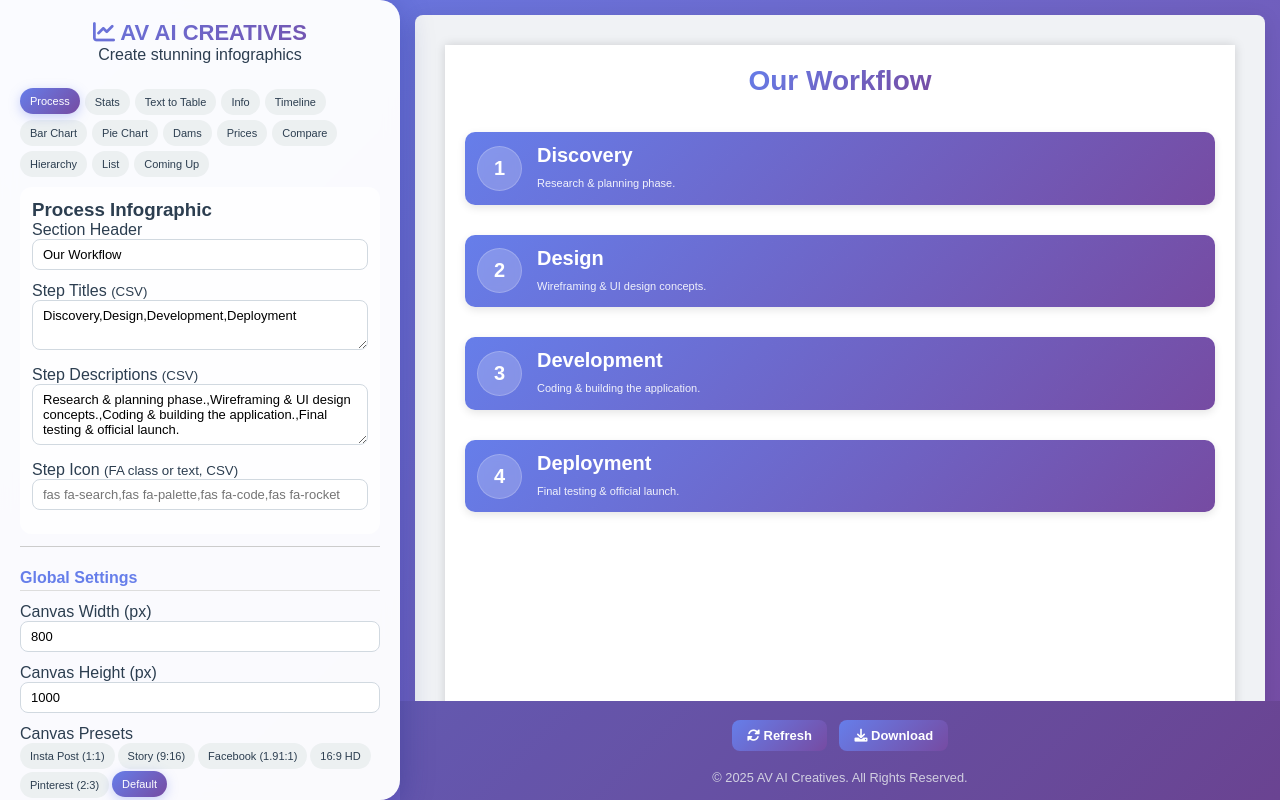
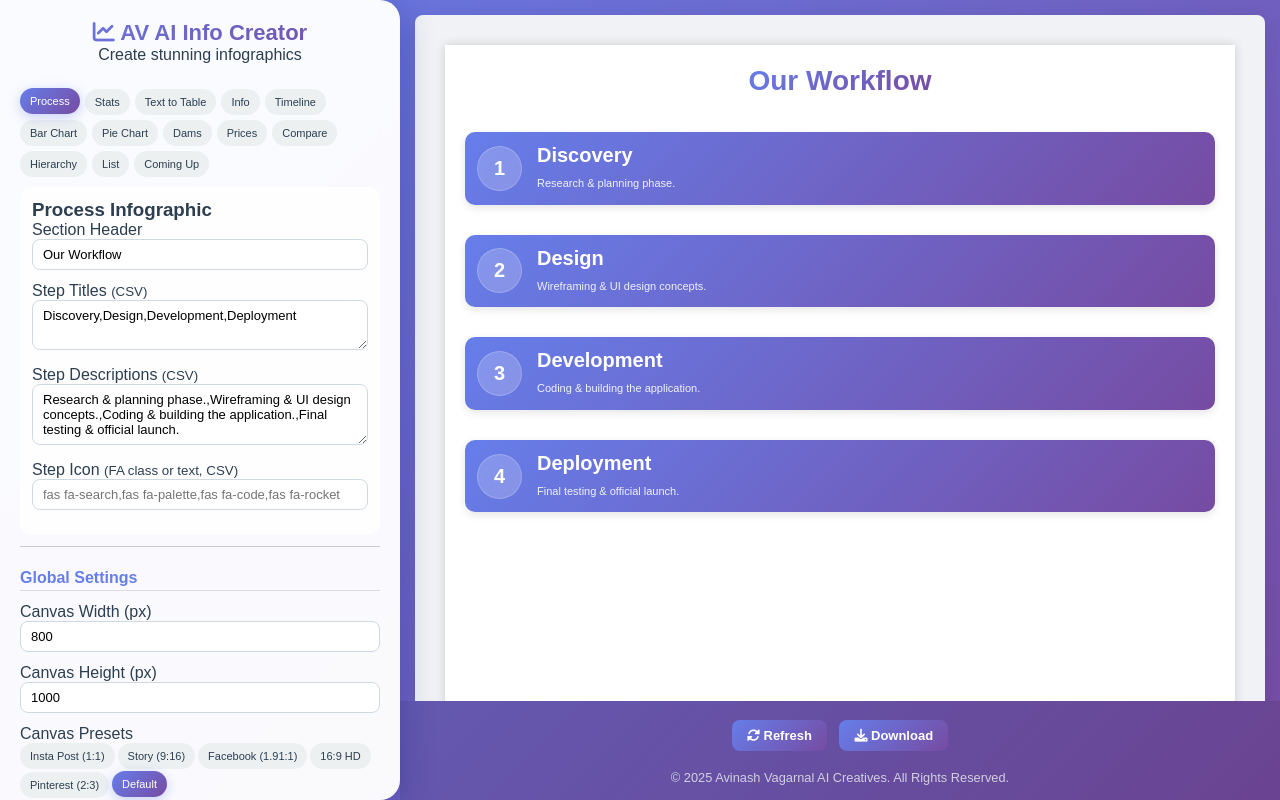
Before and after one commit to avi1995vag/avinfocreator, a plain HTML site: page creator.html in a window 1280 px wide. Drawn offline with nearby package versions, Linux system fonts and the light colour scheme; a web font is replaced by a local one.

Commit message:
Update creator.html

```diff
--- a/creator.html
+++ b/creator.html
@@ -3,7 +3,7 @@
 <head>
     <meta charset="UTF-8">
     <meta name="viewport" content="width=device-width, initial-scale=1.0">
-    <title>AV AI CREATIVES</title>
+    <title>AV AI Info Creator</title>
     <link href="https://fonts.googleapis.com/css2?family=Anek+Kannada:wght@100;200;300;400;500;600;700;800&display=swap" rel="stylesheet">
     <link href="https://cdnjs.cloudflare.com/ajax/libs/font-awesome/6.0.0/css/all.min.css" rel="stylesheet">
     <script src="https://cdnjs.cloudflare.com/ajax/libs/Chart.js/3.9.1/chart.min.js"></script>
@@ -272,7 +272,7 @@
     <div class="container">
         <div class="sidebar">
             <div class="logo">
-                <h1><i class="fas fa-chart-line"></i> AV AI CREATIVES</h1>
+                <h1><i class="fas fa-chart-line"></i> AV AI Info Creator</h1>
                 <p>Create stunning infographics</p>
             </div>
 
@@ -547,7 +547,7 @@
                     <button class="btn btn-primary" onclick="downloadInfographic()"> <i class="fas fa-download"></i> Download </button>
                 </div>
                 <div class="footer-note-container">
-                    <p class="footer-note" id="footerNoteText">© 2025 AV AI Creatives. All Rights Reserved. For demonstration purposes only.</p>
+                    <p class="footer-note" id="footerNoteText">© 2025 Avinash Vagarnal AI Creatives. All Rights Reserved. For demonstration purposes only.</p>
                 </div>
             </div>
         </div>
@@ -1390,7 +1390,7 @@
         }
 
         function updateFooterNote() {
-            const noteText = getElementValue('footerNoteInput', '© 2025 AV AI Creatives. All Rights Reserved.');
+            const noteText = getElementValue('footerNoteInput', '© 2025 Avinash Vagarnal AI Creatives. All Rights Reserved.');
             const noteElement = document.getElementById('footerNoteText');
             if(noteElement) noteElement.textContent = sanitizeHTML(noteText);
         }
```
